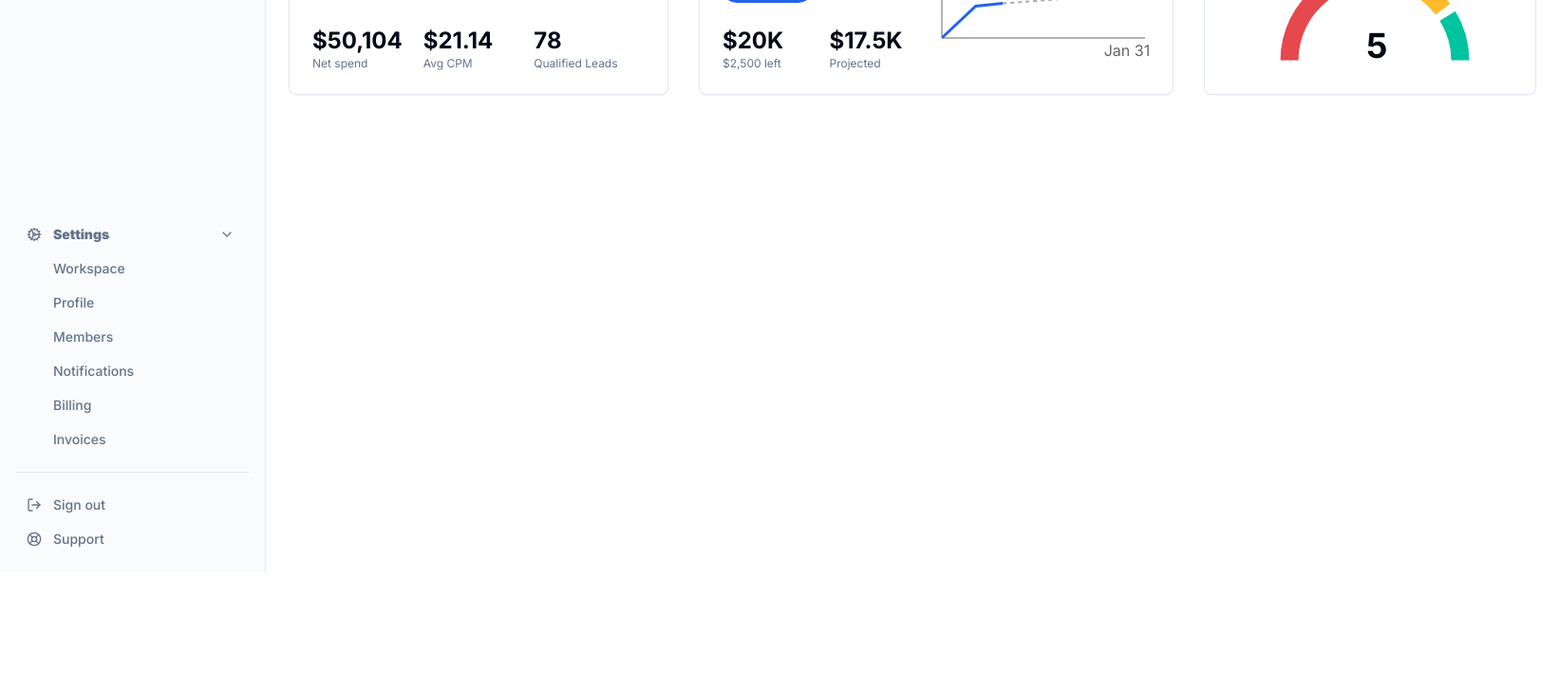
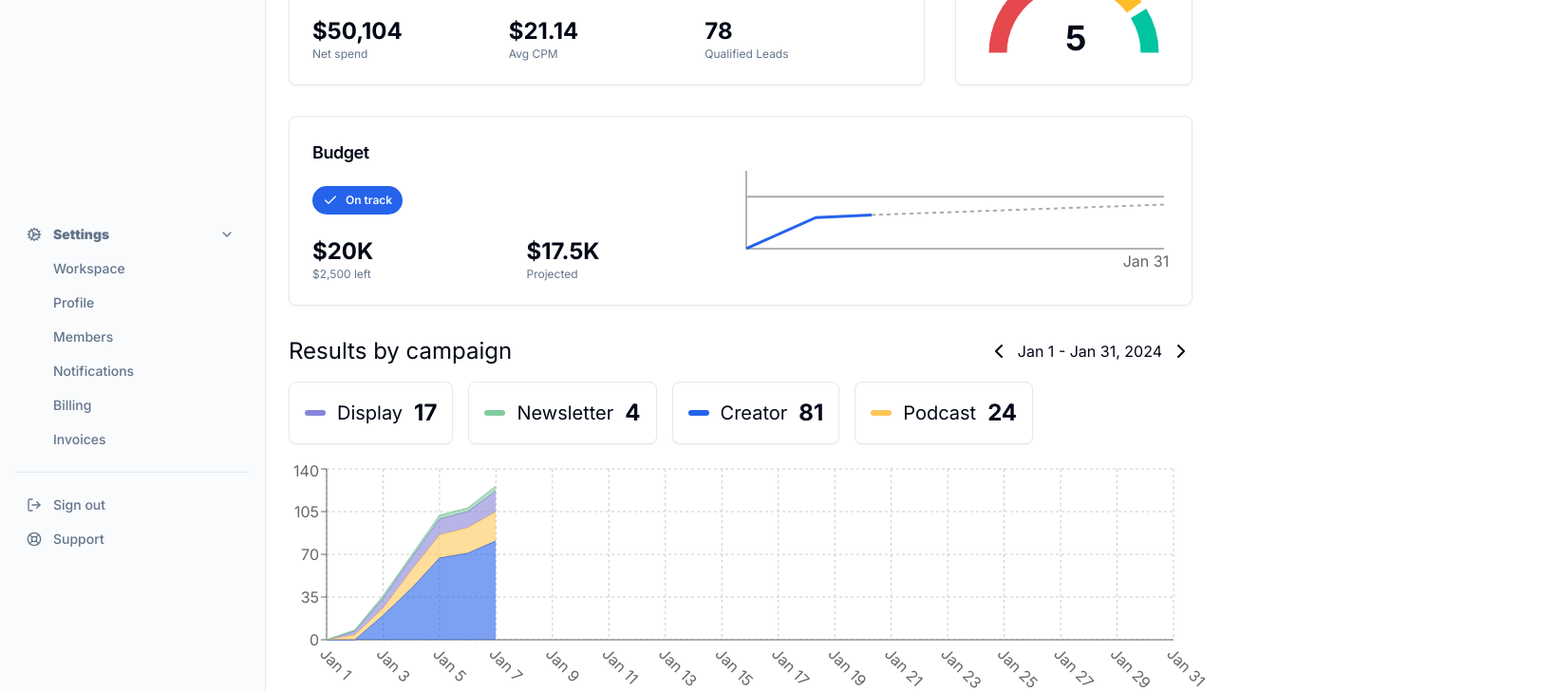
Before and after one commit to DarrylDay/newco-media, a Next.js app: page /dashboard in a window 1280 px wide. Shown: the part 198-926 px from the top of the page at 95% size, 1642 px wide, since content can reach past the window. Before the commit the page ends 800 px from the top, so only its background shows below. Built offline with nearby package versions, Linux system fonts and the light colour scheme.

Commit message:
Campaign results

```diff
--- a/app/dashboard/page.tsx
+++ b/app/dashboard/page.tsx
@@ -1,6 +1,7 @@
 "use client";
 import AlertsCard from "@/components/dashboard/AlertsCard";
 import BudgetCard from "@/components/dashboard/BudgetCard";
+import CampaignResults from "@/components/dashboard/CampaignResults";
 import OverviewCard from "@/components/dashboard/OverviewCard";
 import { CardTitle } from "@/components/ui/card";
 import { Tabs, TabsList, TabsTrigger } from "@/components/ui/tabs";
@@ -8,7 +9,7 @@ import { Tabs, TabsList, TabsTrigger } from "@/components/ui/tabs";
 export default function Page() {
 	return (
 		<main>
-			<div className="px-6 pt-6 pb-2 flex flex-row">
+			<div className="px-6 pt-6 flex flex-row">
 				<CardTitle>Dashboard</CardTitle>
 				<div className="grow"></div>
 				<Tabs defaultValue="1M" className="">
@@ -22,10 +23,11 @@ export default function Page() {
 				</Tabs>
 			</div>
 
-			<div className="flex flex-row p-6 space-x-8 h-[250px]">
+			<div className="flex flex-row p-6 gap-8 flex-wrap">
 				<OverviewCard />
+				<AlertsCard />
 				<BudgetCard />
-				<AlertsCard />
+				<CampaignResults />
 			</div>
 		</main>
 	);
--- a/components/dashboard/AlertChart.tsx
+++ b/components/dashboard/AlertChart.tsx
@@ -13,15 +13,15 @@ const COLORS = ["#E5484D", "#FFBB28", "#00C49F"];
 export default class AlertChart extends PureComponent {
 	render() {
 		return (
-			<PieChart width={300} height={120}>
+			<PieChart width={200} height={120}>
 				<Pie
 					data={data}
-					cx={150}
+					cx={95}
 					cy={100}
 					startAngle={180}
 					endAngle={0}
-					innerRadius={80}
-					outerRadius={100}
+					innerRadius={70}
+					outerRadius={90}
 					fill="#8884d8"
 					paddingAngle={5}
 					dataKey="value"
--- a/components/dashboard/AlertsCard.tsx
+++ b/components/dashboard/AlertsCard.tsx
@@ -5,13 +5,13 @@ import AlertChart from "./AlertChart";
 
 export default function AlertsCard() {
 	return (
-		<Card className="w-[350px] h-full flex flex-col">
+		<Card className="w-[250px] h-[200px] flex flex-col">
 			<CardHeader className="pb-2 flex flex-row space-y-0">
 				<CardTitle className="text-lg">Alerts</CardTitle>
 			</CardHeader>
 			<CardContent className="grow relative">
 				<AlertChart />
-				<div className="absolute left-[170px] bottom-[35px]">
+				<div className="absolute left-[115px] bottom-[35px]">
 					<div className="font-bold text-4xl">5</div>
 				</div>
 			</CardContent>
--- a/components/dashboard/BudgetCard.tsx
+++ b/components/dashboard/BudgetCard.tsx
@@ -13,7 +13,7 @@ import BudgetChart from "./BudgetChart";
 
 export default function BudgetCard() {
 	return (
-		<Card className="min-w-[500px] basis-1 grow flex flex-col h-full">
+		<Card className="min-w-[500px] h-[200px] basis-1 grow flex flex-col">
 			<CardHeader className="pb-0">
 				<CardTitle className="text-lg">Budget</CardTitle>
 			</CardHeader>
--- a/components/dashboard/BudgetChart.tsx
+++ b/components/dashboard/BudgetChart.tsx
@@ -1,3 +1,4 @@
+"use client";
 import React, { PureComponent } from "react";
 import {
 	LineChart,
--- /dev/null
+++ b/components/dashboard/CampaignCard.tsx
@@ -0,0 +1,23 @@
+import React from "react";
+import { Card, CardContent, CardHeader, CardTitle } from "../ui/card";
+import { Badge } from "../ui/badge";
+
+export default function CampaignCard({
+	color,
+	title,
+	number,
+}: {
+	color: string;
+	title: string;
+	number: number;
+}) {
+	return (
+		<Card>
+			<div className="flex flex-row p-4 gap-3 items-center">
+				<Badge key={title} style={{ backgroundColor: color }}></Badge>
+				<div className="text-xl">{title}</div>
+				<div className="text-2xl font-bold">{number}</div>
+			</div>
+		</Card>
+	);
+}
--- /dev/null
+++ b/components/dashboard/CampaignChart.tsx
@@ -0,0 +1,134 @@
+"use client";
+import React, { PureComponent } from "react";
+import {
+	AreaChart,
+	Area,
+	XAxis,
+	YAxis,
+	CartesianGrid,
+	Tooltip,
+	ResponsiveContainer,
+} from "recharts";
+
+const data = [
+	{
+		day: 1,
+		display: 0,
+		newsletter: 0,
+		creator: 0,
+		podcast: 0,
+	},
+	{
+		day: 2,
+		display: 3,
+		newsletter: 1,
+		creator: 0,
+		podcast: 4,
+	},
+	{
+		day: 3,
+		display: 8,
+		newsletter: 2,
+		creator: 20,
+		podcast: 6,
+	},
+	{
+		day: 4,
+		display: 10,
+		newsletter: 2,
+		creator: 42,
+		podcast: 15,
+	},
+	{
+		day: 5,
+		display: 13,
+		newsletter: 3,
+		creator: 67,
+		podcast: 19,
+	},
+	{
+		day: 6,
+		display: 13,
+		newsletter: 3,
+		creator: 71,
+		podcast: 21,
+	},
+	{
+		day: 7,
+		display: 17,
+		newsletter: 4,
+		creator: 81,
+		podcast: 24,
+	},
+];
+
+export default class CampaignChart extends PureComponent {
+	render() {
+		return (
+			<ResponsiveContainer width="100%" height="100%">
+				<AreaChart
+					// width={500}
+					// height={400}
+					data={data}
+					margin={{
+						top: 10,
+						right: 20,
+						left: 0,
+						bottom: 0,
+					}}
+					{...{ overflow: "visible" }}
+				>
+					<CartesianGrid strokeDasharray="3 3" />
+					<XAxis
+						dataKey={"day"}
+						ticks={[
+							1, 2, 3, 4, 5, 6, 7, 8, 9, 10, 11, 12, 13, 14, 15,
+							16, 17, 18, 19, 20, 21, 22, 23, 24, 25, 26, 27, 28,
+							29, 30, 31,
+						]}
+						domain={[1, 31]}
+						allowDataOverflow
+						type="number"
+						tickLine={false}
+						minTickGap={0}
+						includeHidden
+						tickFormatter={(x) => `Jan ${x}`}
+						angle={45}
+						tickMargin={2}
+						textAnchor="start"
+					/>
+					<YAxis width={40} />
+					<Tooltip />
+					<Area
+						type="linear"
+						dataKey="creator"
+						stackId="1"
+						stroke="#2563eb"
+						fill="#2563eb"
+					/>
+					<Area
+						type="linear"
+						dataKey="podcast"
+						stackId="1"
+						stroke="#ffc658"
+						fill="#ffc658"
+					/>
+					<Area
+						type="linear"
+						dataKey="display"
+						stackId="1"
+						stroke="#8884d8"
+						fill="#8884d8"
+					/>
+					<Area
+						type="linear"
+						dataKey="newsletter"
+						stackId="1"
+						stroke="#82ca9d"
+						fill="#82ca9d"
+					/>
+				</AreaChart>
+			</ResponsiveContainer>
+		);
+	}
+}
--- /dev/null
+++ b/components/dashboard/CampaignResults.tsx
@@ -0,0 +1,29 @@
+import { ChevronLeft, ChevronRight } from "lucide-react";
+import React from "react";
+import CampaignChart from "./CampaignChart";
+import CampaignCard from "./CampaignCard";
+
+export default function CampaignResults() {
+	return (
+		<div className="min-w-[400px] h-[350px] flex flex-col space-y-4 grow">
+			<div className="flex flex-row items-center">
+				<div className="text-2xl">Results by campaign</div>
+				<div className="grow"></div>
+				<div className="flex flex-row">
+					<ChevronLeft />
+					<div className="px-2">Jan 1 - Jan 31, 2024</div>
+					<ChevronRight />
+				</div>
+			</div>
+			<div className="flex flex-row gap-4 flex-wrap">
+				<CampaignCard color="#8884d8" title={"Display"} number={17} />
+				<CampaignCard color="#82ca9d" title={"Newsletter"} number={4} />
+				<CampaignCard color="#2563eb" title={"Creator"} number={81} />
+				<CampaignCard color="#ffc658" title={"Podcast"} number={24} />
+			</div>
+			<div className="w-full h-full">
+				<CampaignChart />
+			</div>
+		</div>
+	);
+}
--- a/components/dashboard/OverviewCard.tsx
+++ b/components/dashboard/OverviewCard.tsx
@@ -12,7 +12,7 @@ import { ChevronRight } from "lucide-react";
 
 export default function OverviewCard() {
 	return (
-		<Card className="min-w-[400px] basis-1 grow h-full flex flex-col">
+		<Card className="min-w-[400px] h-[200px] basis-1 grow flex flex-col">
 			<CardHeader className="pb-2 flex flex-row space-y-0">
 				<CardTitle className="text-lg">Overview</CardTitle>
 				<div className="grow"></div>
@@ -28,8 +28,8 @@ export default function OverviewCard() {
 			<CardContent className="grow flex flex-col justify-center">
 				<Progress
 					className="my-2"
-					value={75}
-					aria-label="57% increase"
+					value={33}
+					aria-label="33% increase"
 				/>
 			</CardContent>
 			<CardFooter>
```
